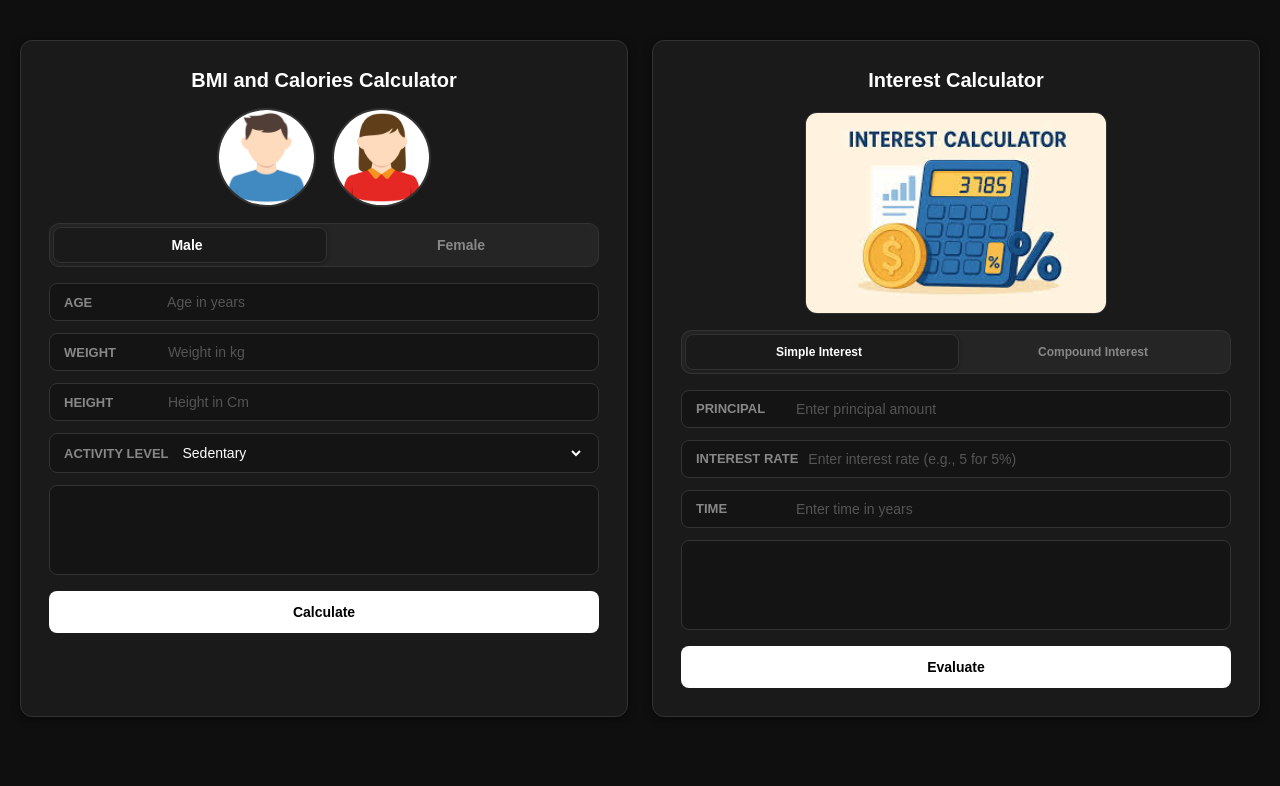
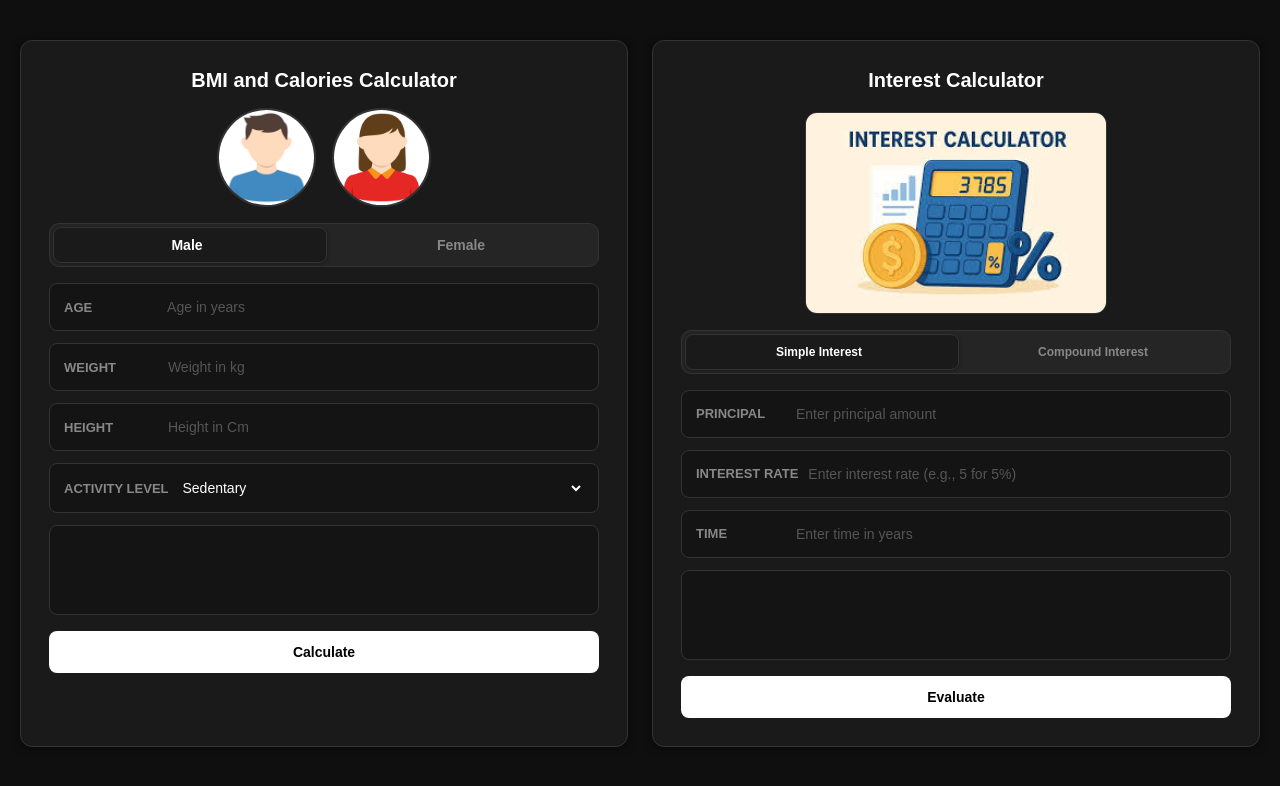
Before and after one commit to harshvardhansingh5058/functional-cal, a plain HTML site: page index.html in a window 1280 px wide. Drawn offline with Linux system fonts and the light colour scheme.

Commit message:
padding changes

```diff
--- a/css/style(2).css
+++ b/css/style(2).css
@@ -179,7 +179,7 @@ body {
 .input_field {
     background-color: #141414;
     border: 1px solid #333;
-    padding: 10px 14px;
+    padding: 15px 14px;
     border-radius: 8px;
     display: flex;
     align-items: center;
```
